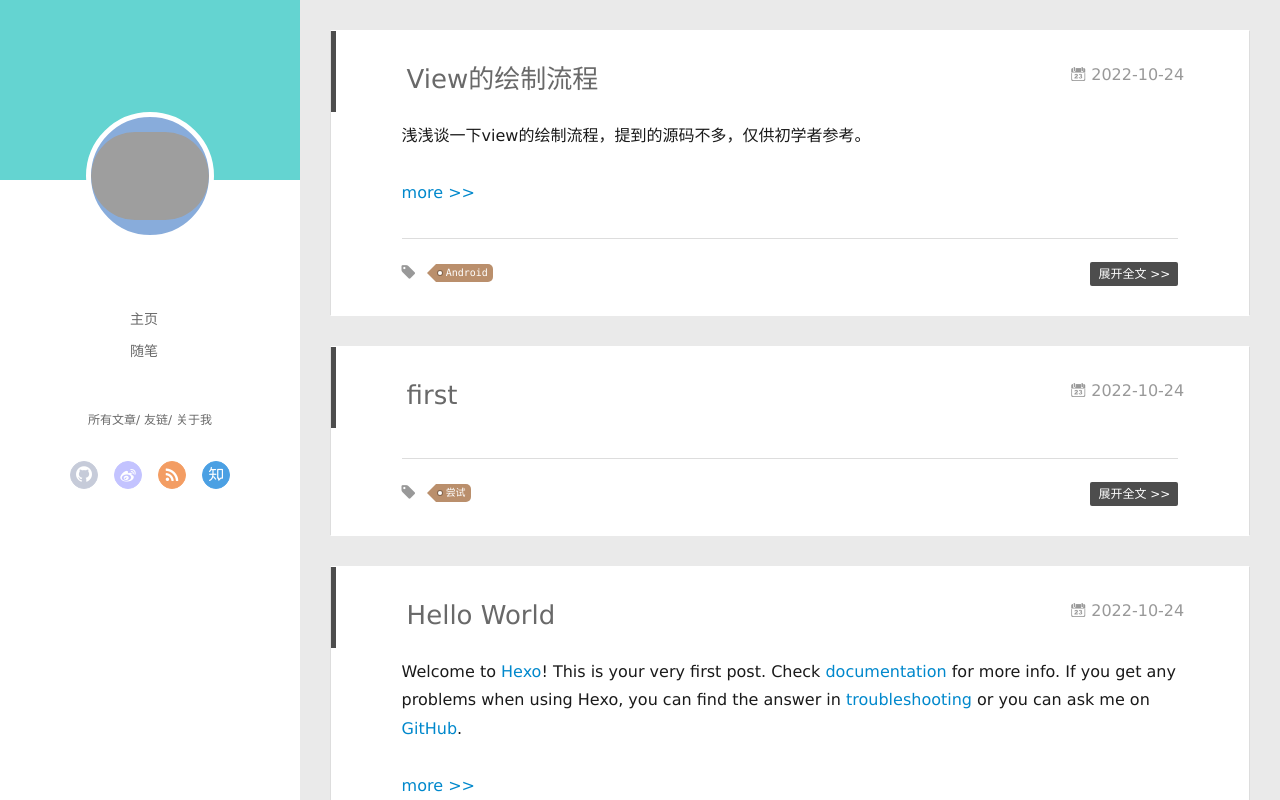
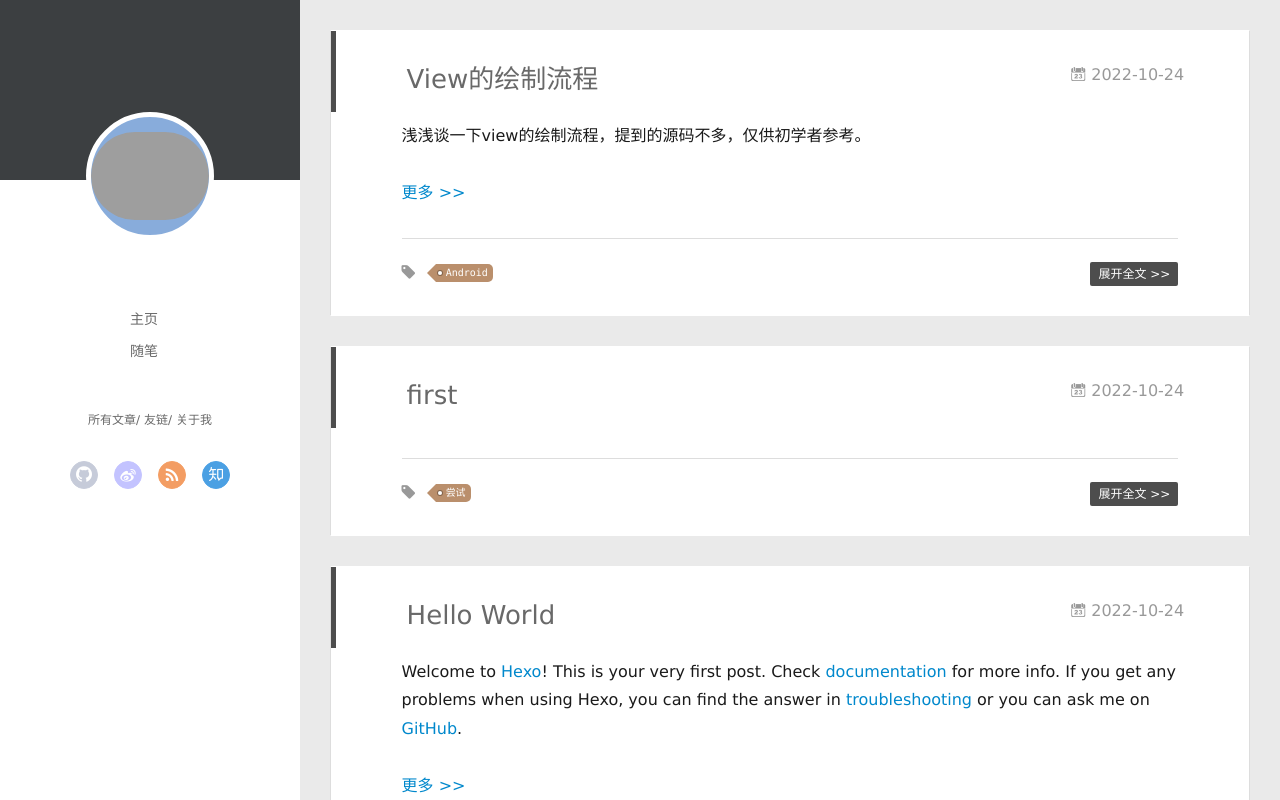
Before and after one commit to jie-junyi/jie-junyi.github.io, a plain HTML site: page index.html in a window 1280 px wide. Drawn offline with nearby package versions, Linux system fonts and the light colour scheme; some packages are replaced by stand-ins of ours; grey boxes are pictures that could not be loaded.

Commit message:
Site updated: 2022-10-24 21:49:13

```diff
--- a/index.html
+++ b/index.html
@@ -39,7 +39,7 @@
     <canvas id="anm-canvas" class="anm-canvas"></canvas>
     <div class="left-col" q-class="show:isShow">
 
-<div class="overlay" style="background: #64d4d1"></div>
+<div class="overlay" style="background: #3c3f41"></div>
 <div class="intrude-less">
 	<header id="header" class="inner">
 		<a href="/" class="profilepic">
@@ -94,7 +94,7 @@
     <div class="mid-col" q-class="show:isShow,hide:isShow|isFalse">
 
 <nav id="mobile-nav">
-  	<div class="overlay js-overlay" style="background: #64d4d1"></div>
+  	<div class="overlay js-overlay" style="background: #3c3f41"></div>
 	<div class="btnctn js-mobile-btnctn">
   		<div class="slider-trigger list" q-on="click: openSlider(e)"><i class="icon icon-sort"></i></div>
 	</div>
@@ -174,7 +174,7 @@
 
         <p>浅浅谈一下view的绘制流程，提到的源码不多，仅供初学者参考。</p>
 
-          <a class="article-more-a" href="/2022/10/24/View%E7%9A%84%E7%BB%98%E5%88%B6%E6%B5%81%E7%A8%8B/#more">more >></a>
+          <a class="article-more-a" href="/2022/10/24/View%E7%9A%84%E7%BB%98%E5%88%B6%E6%B5%81%E7%A8%8B/#more">更多 >></a>
 
 
 
@@ -323,7 +323,7 @@
 
         <p>Welcome to <a target="_blank" rel="noopener" href="https://hexo.io/">Hexo</a>! This is your very first post. Check <a target="_blank" rel="noopener" href="https://hexo.io/docs/">documentation</a> for more info. If you get any problems when using Hexo, you can find the answer in <a target="_blank" rel="noopener" href="https://hexo.io/docs/troubleshooting.html">troubleshooting</a> or you can ask me on <a target="_blank" rel="noopener" href="https://github.com/hexojs/hexo/issues">GitHub</a>.</p>
 
-          <a class="article-more-a" href="/2022/10/24/hello-world/#more">more >></a>
+          <a class="article-more-a" href="/2022/10/24/hello-world/#more">更多 >></a>
 
 
 
@@ -480,11 +480,11 @@ MathJax.Hub.Queue(function() {
           <ul class="article-tag-list" q-show="showTags">
 
               <li class="article-tag-list-item">
-                <a href="javascript:void(0)" class="js-tag color3">尝试</a>
+                <a href="javascript:void(0)" class="js-tag color3">Android</a>
               </li>
 
               <li class="article-tag-list-item">
-                <a href="javascript:void(0)" class="js-tag color3">Android</a>
+                <a href="javascript:void(0)" class="js-tag color3">尝试</a>
               </li>
 
             <div class="clearfix"></div>
```
Also changed, not shown: 2022/10/24/View的绘制流程/index.html (+4 -4 lines), 2022/10/24/first/index.html (+4 -4 lines), 2022/10/24/hello-world/index.html (+4 -4 lines), archives/2022/10/index.html (+4 -4 lines), archives/2022/index.html (+4 -4 lines), archives/index.html (+4 -4 lines), tags/Android/index.html (+4 -4 lines), tags/尝试/index.html (+4 -4 lines).
